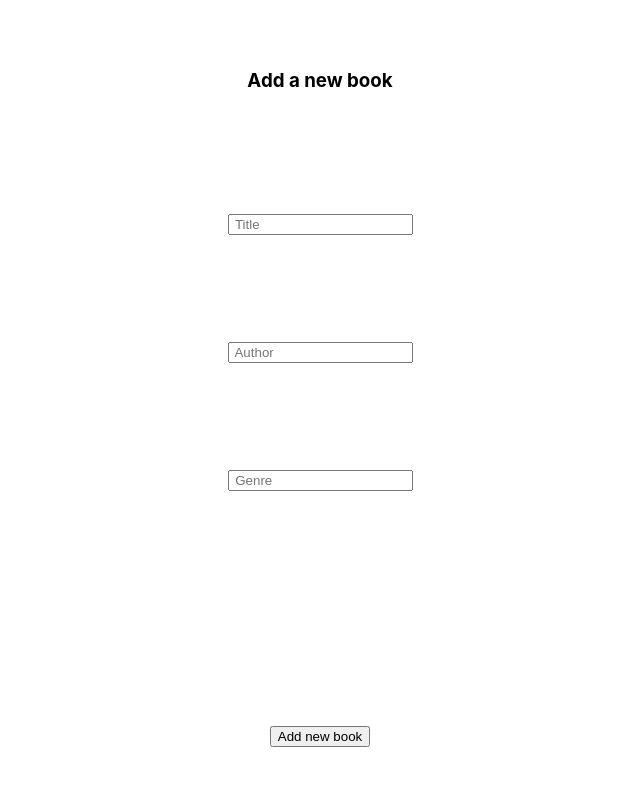
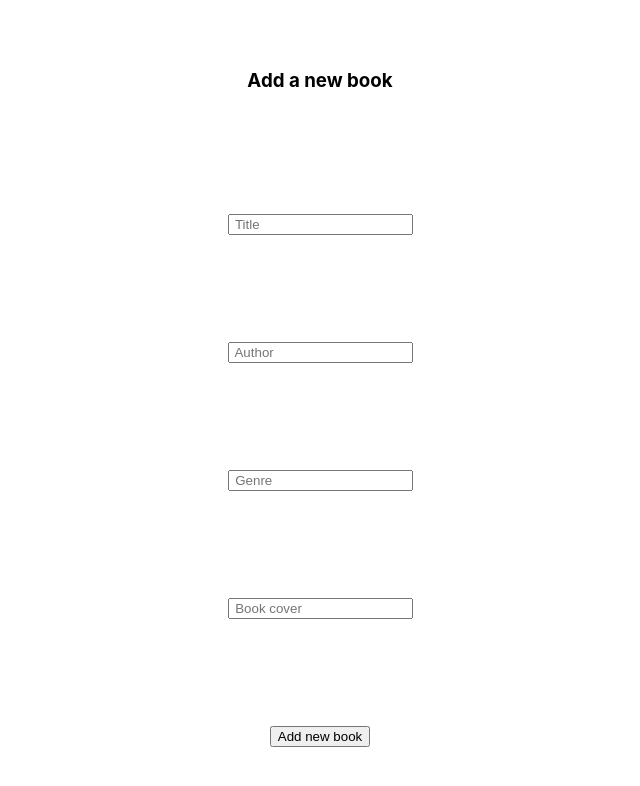
Before and after one commit to TonicVi/check4, a React (Create React App) app: page / in a window 1280 px wide. Shown: the top 786 px of the page, without its empty margins (320-960 px from the left). Built offline with nearby package versions, Linux system fonts and the light colour scheme.

Commit message:
adding cover input

```diff
--- a/src/FormBook.jsx
+++ b/src/FormBook.jsx
@@ -1,6 +1,6 @@
 import React, { Component } from "react";
 import axios from "axios";
-import './formBook.css';
+import "./formBook.css";
 
 class FormBook extends Component {
   constructor(props) {
@@ -14,7 +14,6 @@ class FormBook extends Component {
     this.handleSubmit = this.handleSubmit.bind(this);
     this.handleChange = this.handleChange.bind(this);
     this.clearAll = this.clearAll.bind(this);
-
   }
 
   handleChange(e) {
@@ -49,7 +48,7 @@ class FormBook extends Component {
   }
 
   render() {
-    const { title, author, genre } = this.state;
+    const { title, author, genre, cover } = this.state;
     return (
       <div className="form-book-container">
         <h3 className="form-book-header">Add a new book</h3>
@@ -76,6 +75,17 @@ class FormBook extends Component {
               required
             />
           </label>
+          <label htmlFor="cover" className="form-book-cover">
+            <input
+              type="text"
+              id="cover"
+              name="cover"
+              value={cover}
+              onChange={this.handleChange}
+              placeholder=" Book cover"
+              required
+            />
+          </label>
           <label htmlFor="genre" className="form-book-genre">
             <input
               type="text"
@@ -87,7 +97,9 @@ class FormBook extends Component {
               required
             />
           </label>
-          <button type="submit" className="form-book-button">Add new book</button>
+          <button type="submit" className="form-book-button">
+            Add new book
+          </button>
         </form>
       </div>
     );
--- a/src/formBook.css
+++ b/src/formBook.css
@@ -30,6 +30,10 @@
   grid-area: 3 / 2 / 4 / 3;
 }
 
+.form-book-cover {
+  grid-area: 4 / 2 / 5 / 3;
+}
+
 .form-book-button {
   grid-area: 5 / 2 / 6 / 3;
 }
```
